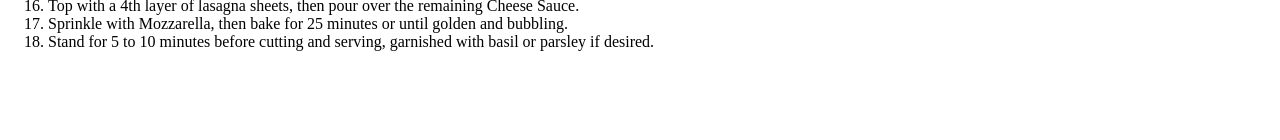
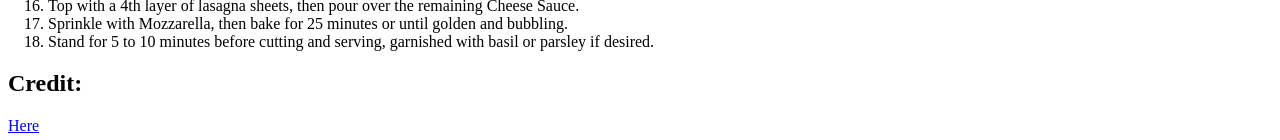
Before and after one commit to jvck10/odin-recipes, a plain HTML site: page recipes/lasagna.html in a window 1280 px wide. Shown: the part 1397-1537 px from the top of the page. Before the commit the page ends 1464 px from the top, so only its background shows below. Drawn offline with Linux system fonts and the light colour scheme.

Commit message:
Lasagna recipe give credit

```diff
--- a/recipes/lasagna.html
+++ b/recipes/lasagna.html
@@ -79,7 +79,8 @@
         <li>Stand for 5 to 10 minutes before cutting and serving, garnished with basil or parsley if desired.</li>
     </ol>
 
-
+<p><h2>Credit:</h2></p>
+<a href="https://www.recipetineats.com/lasagna/">Here</a>
 
 
 </body>
```
